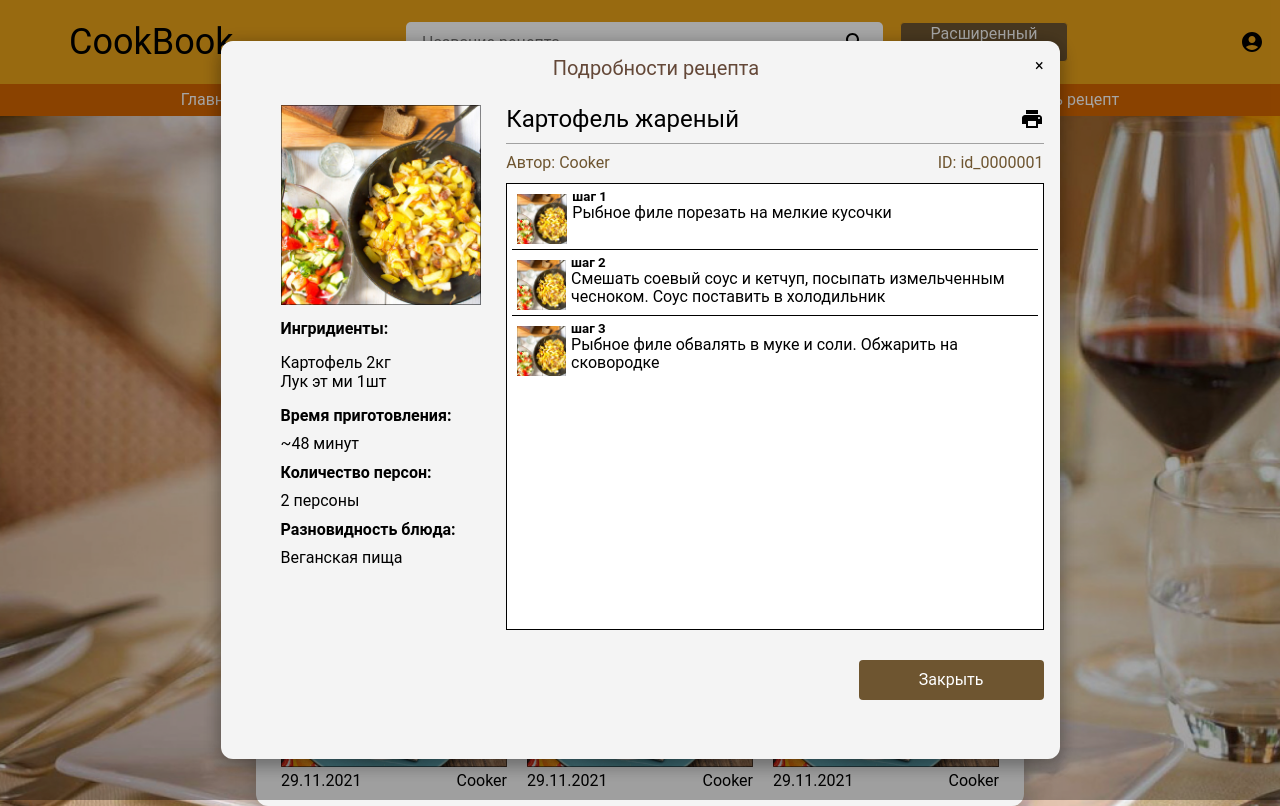
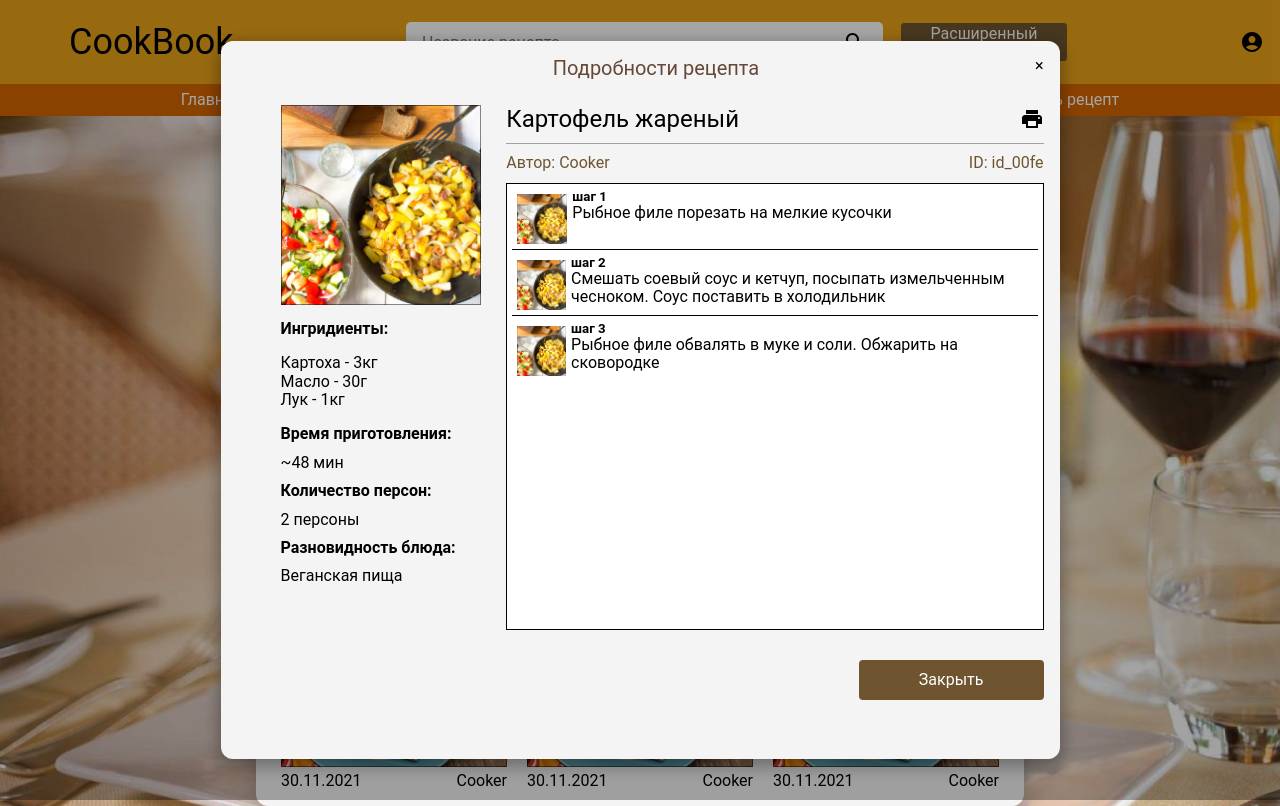
Before and after one commit to aranion/CookBook, a React (Create React App) app: page / in a window 1280 px wide. Both pictures are taken after a click on the button "Посмотреть рецепт...". Built offline with nearby package versions, Linux system fonts and the light colour scheme.

Commit message:
adjust Recipe, SmallRecipe components, add types

```diff
--- a/src/components/DescriptionRecipe/index.tsx
+++ b/src/components/DescriptionRecipe/index.tsx
@@ -1,9 +1,11 @@
 import { DescriptionRecipeProps } from "models/DescriptionRecipeProps";
 import React from "react";
 import styles from "./DescriptionRecipe.module.scss";
-import img from '../../assets/recipeImgId00001.jpg';
+import img from "../../assets/recipeImgId00001.jpg";
 import PrintIcon from "@mui/icons-material/Print";
-import {StepRecipe} from '../';
+import { RECIPES_LIST } from "../../constants/recipesList";
+import { StepRecipe } from "../";
+import { Ingredients } from "../../models/Recipe";
 
 // пока пропсы не определены... временно
 interface StepData {
@@ -14,32 +16,33 @@ interface StepData {
 //временные файлы(можно удалить после внесенных данных в стор)
 const stepsData: Array<StepData> = [
   {
-    title: 'шаг 1',
-    description: 'Рыбное филе порезать на мелкие кусочки',
+    title: "шаг 1",
+    description: "Рыбное филе порезать на мелкие кусочки",
   },
   {
-    title: 'шаг 2',
-    description: 'Смешать соевый соус и кетчуп, посыпать измельченным чесноком. Соус поставить в холодильник  ',
+    title: "шаг 2",
+    description:
+      "Смешать соевый соус и кетчуп, посыпать измельченным чесноком. Соус поставить в холодильник  ",
   },
   {
-    title: 'шаг 3',
-    description: 'Рыбное филе обвалять в муке и соли. Обжарить на сковородке',
+    title: "шаг 3",
+    description: "Рыбное филе обвалять в муке и соли. Обжарить на сковородке",
   },
-]
+];
 
 export const DescriptionRecipe = (props: DescriptionRecipeProps) => {
   const {
     visible = false,
-    title = '',
-    idRecipe = '',
-    footer = '',
+    title = "",
+    idRecipe = "",
+    footer = "",
     onClose,
   } = props;
 
   // создаем обработчик нажатия клавиши Esc
-  const onKeydown = ({key}: KeyboardEvent) => {
+  const onKeydown = ({ key }: KeyboardEvent) => {
     switch (key) {
-      case 'Escape':
+      case "Escape":
         onClose();
         break;
     }
@@ -47,16 +50,17 @@ export const DescriptionRecipe = (props: DescriptionRecipeProps) => {
 
   // c помощью useEffect цепляем обработчик к нажатию клавиш. (ESC)
   React.useEffect(() => {
-      document.addEventListener('keydown', onKeydown);
-      return () => document.removeEventListener('keydown', onKeydown);
+    document.addEventListener("keydown", onKeydown);
+    return () => document.removeEventListener("keydown", onKeydown);
   });
 
   // если компонент невидим, то не отображаем его
   if (!visible) return null;
 
   // или возвращаем верстку модального окна
-  return <div className={styles.modal} onClick={onClose}>
-    <div className={styles.modal_dialog} onClick={e => e.stopPropagation()}>
+  return (
+    <div className={styles.modal} onClick={onClose}>
+      <div className={styles.modal_dialog} onClick={(e) => e.stopPropagation()}>
         <div className={styles.modal_header}>
           <h3 className={styles.modal_title}>{title}</h3>
           <span className={styles.modal_close} onClick={onClose}>
@@ -65,41 +69,58 @@ export const DescriptionRecipe = (props: DescriptionRecipeProps) => {
         </div>
         <div className={styles.modal_body}>
           <div className={styles.modal_body__left}>
-          <img className={styles['modal_body__left-img']} src={img}  alt="price"></img>
+            <img
+              className={styles["modal_body__left-img"]}
+              src={img}
+              alt="price"
+            ></img>
             <div>
-            <h4 className={styles['modal_body__left-title']}>Ингридиенты:</h4>
+              <h4 className={styles["modal_body__left-title"]}>Ингридиенты:</h4>
               <ul>
-              <li>Картофель <span>2кг</span></li>
-              <li>Лук эт ми <span>1шт</span></li>
+                {RECIPES_LIST[0].ingredients.map((item: Ingredients) => (
+                  <li>
+                    {item.ingredient} - {item.amount}
+                  </li>
+                ))}
               </ul>
             </div>
             <div>
-            <h4 className={styles['modal_body__left-title']}>Время приготовления:</h4>
-            <span>~48 минут</span>
+              <h4 className={styles["modal_body__left-title"]}>
+                Время приготовления:
+              </h4>
+              <span>~{RECIPES_LIST[0].time} мин</span>
             </div>
             <div>
-            <h4 className={styles['modal_body__left-title']}>Количество персон:</h4>
+              <h4 className={styles["modal_body__left-title"]}>
+                Количество персон:
+              </h4>
               <span>2 персоны</span>
             </div>
             <div>
-            <h4 className={styles['modal_body__left-title']}>Разновидность блюда:</h4>
+              <h4 className={styles["modal_body__left-title"]}>
+                Разновидность блюда:
+              </h4>
               <span>Веганская пища</span>
             </div>
           </div>
           <div className={styles.modal_body__right}>
-          <div className={styles['modal_body__right-title']}>
-            <h3>Картофель жареный</h3>
+            <div className={styles["modal_body__right-title"]}>
+              <h3>{RECIPES_LIST[0].title}</h3>
               <PrintIcon />
             </div>
-          <div className={styles['modal_body__right-line']}></div>
-          <div className={styles['modal_body__right-author']}>
-            <span className={styles.author}>Автор: <span>Cooker</span></span>
-            <span>ID: <span>id_{idRecipe}</span></span>
+            <div className={styles["modal_body__right-line"]}></div>
+            <div className={styles["modal_body__right-author"]}>
+              <span className={styles.author}>
+                Автор: <span>{RECIPES_LIST[0].author}</span>
+              </span>
+              <span>
+                ID: <span>id_{idRecipe}</span>
+              </span>
             </div>
             <div>
-            <div className={styles['modal_body__right-process']}>
-              {stepsData.map(el => {
-                return <StepRecipe key={el.title} stepData={el}/>
+              <div className={styles["modal_body__right-process"]}>
+                {stepsData.map((el) => {
+                  return <StepRecipe key={el.title} stepData={el} />;
                 })}
               </div>
             </div>
@@ -108,4 +129,5 @@ export const DescriptionRecipe = (props: DescriptionRecipeProps) => {
         {footer && <div className={styles.modal_footer}>{footer}</div>}
       </div>
     </div>
-}
+  );
+};
--- a/src/components/Recipe/index.tsx
+++ b/src/components/Recipe/index.tsx
@@ -3,42 +3,47 @@ import image from "../../assets/image2.png";
 import PrintIcon from "@mui/icons-material/Print";
 import React from "react";
 import { DescriptionRecipe } from "../../components";
+import { Ingredients, IRecipe } from "../../models/Recipe";
 
-export const Recipe = () => {
-  const author = "Cooker";
-
-  const [isModal, setModal] = React.useState(false)
-  const onClose = () => setModal(false)
+export const Recipe = ({ recipe }: { recipe: IRecipe }) => {
+  const [isModal, setModal] = React.useState(false);
+  const onClose = () => setModal(false);
 
   return (
-    <div className={styles['recipe-block']}>
-      <h3 className={styles['recipe-block__header']}>Случайный рецепт</h3>
-      <div className={styles['recipe-block__info']}>
+    <div className={styles["recipe-block"]}>
+      <h3 className={styles["recipe-block__header"]}>Случайный рецепт</h3>
+      <div className={styles["recipe-block__info"]}>
         <img src={image} alt="" />
-        <div className={styles['info-container']}>
-          <div className={styles['info-container__list']}>
-            <div className={styles['heading-container']}>
-              <span className={styles['heading-container__header']}>
-                Картофель жареный
+        <div className={styles["info-container"]}>
+          <div className={styles["info-container__list"]}>
+            <div className={styles["heading-container"]}>
+              <span className={styles["heading-container__header"]}>
+                {recipe.title}
               </span>
               <PrintIcon />
             </div>
             <ul>
-              <li>Картоха</li>
-              <li>Лук</li>
-              <li>Масло</li>
+              {recipe.ingredients.map((item: Ingredients) => (
+                <li>
+                  {item.ingredient} - {item.amount}
+                </li>
+              ))}
             </ul>
-            <span>~48 min</span>
+            <span>~{recipe.time} мин</span>
 
-            <div className={styles['info-container__added']}>
-              <span className={styles['info-container__added-author']}>{author}</span>
-              <button onClick={() => setModal(true)}>Посмотреть рецепт...</button>
+            <div className={styles["info-container__added"]}>
+              <span className={styles["info-container__added-author"]}>
+                {recipe.author}
+              </span>
+              <button onClick={() => setModal(true)}>
+                Посмотреть рецепт...
+              </button>
               <DescriptionRecipe
-                  visible={isModal}
-                  title="Подробности рецепта"
-                  idRecipe={'0000001'}
-                  footer={<button onClick={onClose}>Закрыть</button>}
-                  onClose={onClose}
+                visible={isModal}
+                title="Подробности рецепта"
+                idRecipe={recipe.id}
+                footer={<button onClick={onClose}>Закрыть</button>}
+                onClose={onClose}
               />
             </div>
           </div>
--- /dev/null
+++ b/src/components/SmallRecipe/index.tsx
@@ -0,0 +1,23 @@
+import image from "../../assets/image4.png";
+import styles from "./small-recipe.module.scss";
+
+export const SmallRecipe = ({
+  title,
+  author,
+  date,
+}: {
+  title: string;
+  author: string;
+  date: string;
+}) => {
+  return (
+    <div className={styles["small-recipe"]}>
+      <h3> {title}</h3>
+      <img src={image} alt="" />
+      <div className={styles["small-recipe__info"]}>
+        <span>{date}</span>
+        <span>{author}</span>
+      </div>
+    </div>
+  );
+};
--- a/src/components/smallRecipe/index.tsx
+++ /dev/null
@@ -1,15 +0,0 @@
-import image from "../../assets/image4.png";
-import styles from "./small-recipe.module.scss";
-
-export const SmallRecipe = () => {
-  return (
-    <div className={styles['small-recipe']}>
-      <h3> Макароны</h3>
-      <img src={image} alt="" />
-      <div className={styles['small-recipe__info']}>
-        <span>29.11.2021</span>
-        <span>Cooker</span>
-      </div>
-    </div>
-  );
-};
--- /dev/null
+++ b/src/constants/recipesList.ts
@@ -0,0 +1,70 @@
+import { IRecipe } from "../models/Recipe";
+
+//временная заглушка с рецептами
+export const RECIPES_LIST: Array<IRecipe> = [
+  {
+    id: "00fe",
+    title: "Картофель жареный",
+    ingredients: [
+      {
+        ingredient: "Картоха",
+        amount: "3кг",
+      },
+      {
+        ingredient: "Масло",
+        amount: "30г",
+      },
+      {
+        ingredient: "Лук",
+        amount: "1кг",
+      },
+    ],
+    description: "Просто жарить",
+    time: 48,
+    author: "Cooker",
+    typeOfMeal: "обед",
+    cost: 15,
+  },
+  {
+    id: "01fe",
+    title: "Макарон",
+    ingredients: [
+      {
+        ingredient: "Макарон",
+        amount: "3кг",
+      },
+      {
+        ingredient: "Соль",
+        amount: "3г",
+      },
+      {
+        ingredient: "Рандомный соус",
+        amount: "1кг",
+      },
+    ],
+    description: "Просто варить, смешать",
+    time: 15,
+    author: "Cooker",
+    typeOfMeal: "обед",
+    cost: 49,
+  },
+  {
+    id: "02fe",
+    title: "Омлет",
+    ingredients: [
+      {
+        ingredient: "Яйца",
+        amount: "3шт",
+      },
+      {
+        ingredient: "Молоко",
+        amount: "300г",
+      },
+    ],
+    description: "Просто жарить",
+    time: 48,
+    author: "Cooker",
+    typeOfMeal: "обед",
+    cost: 22,
+  },
+];
--- /dev/null
+++ b/src/pages/Home/Home.tsx
@@ -0,0 +1,70 @@
+import { Link } from "react-router-dom";
+import { Header } from "../../components";
+import { Recipe } from "../../components";
+import { SmallRecipe } from "../../components";
+import styles from "./home.module.scss";
+import { RECIPES_LIST } from "../../constants/recipesList";
+
+// Временный массив для отрисовки навигации
+const links = [
+  {
+    title: "Главная",
+    URL: "/",
+  },
+  {
+    title: "Все рецепты",
+    URL: "/Recipes",
+  },
+  {
+    title: "Моя кулинарная книга",
+    URL: "/cookbook",
+  },
+  {
+    title: "Добавить рецепт",
+    URL: "/RecipeAddForm",
+  },
+];
+
+const Home = () => {
+  return (
+    <div className={styles.home}>
+      <Header />
+      <nav className={styles.menu}>
+        <ul>
+          {links.map((el) => {
+            return (
+              <li key={el.URL}>
+                <Link to={el.URL}>{el.title}</Link>
+              </li>
+            );
+          })}
+        </ul>
+      </nav>
+      <div className={styles.center}>
+        <Recipe recipe={RECIPES_LIST[0]} />
+        <div className={styles["home__last-recipes"]}>
+          <h2>Последние рецепты</h2>
+          <div className={styles["last-recipes__container"]}>
+            <SmallRecipe
+              title={"Макарон"}
+              author={"Cooker"}
+              date={"30.11.2021"}
+            />
+            <SmallRecipe
+              title={"Макарон"}
+              author={"Cooker"}
+              date={"30.11.2021"}
+            />
+            <SmallRecipe
+              title={"Макарон"}
+              author={"Cooker"}
+              date={"30.11.2021"}
+            />
+          </div>
+        </div>
+      </div>
+    </div>
+  );
+};
+
+export default Home;
--- a/src/pages/home/Home.tsx
+++ /dev/null
@@ -1,57 +0,0 @@
-import { Link } from "react-router-dom";
-import { Header } from "../../components";
-import { Recipe } from "../../components";
-import { SmallRecipe } from "../../components";
-import styles from "./home.module.scss";
-
-// Временный массив для отрисовки навигации
-const links = [
-  {
-    title: 'Главная',
-    URL: '/'
-  },
-  {
-    title: 'Все рецепты',
-    URL: '/Recipes'
-  },
-  {
-    title: 'Моя кулинарная книга',
-    URL: '/cookbook'
-  },
-  {
-    title: 'Добавить рецепт',
-    URL: '/RecipeAddForm'
-  },
-];
-
-const Home = () => {
-  return (
-    <div className={styles.home}>
-      <Header />
-      <nav className={styles.menu}>
-        <ul>
-          {links.map((el) => {
-            return (
-              <li key={el.URL}>
-                <Link  to={el.URL}>{el.title}</Link>
-              </li>
-            );
-          })}
-        </ul>
-      </nav>
-      <div className={styles.center}>
-        <Recipe />
-        <div className={styles['home__last-recipes']}>
-          <h2>Последние рецепты</h2>
-          <div className={styles['last-recipes__container']}>
-            <SmallRecipe />
-            <SmallRecipe />
-            <SmallRecipe />
-          </div>
-        </div>
-      </div>
-    </div>
-  );
-};
-
-export default Home;
```
Also changed, not shown: src/models/Recipe.ts (+13 -6 lines), src/components/SmallRecipe/small-recipe.module.scss (renamed from src/components/smallRecipe/small-recipe.module.scss), src/pages/Home/home.module.scss (renamed from src/pages/home/home.module.scss), 1 other file (tests, documents, lock files or other folders). Lines whose indentation alone changed are shown as unchanged.
